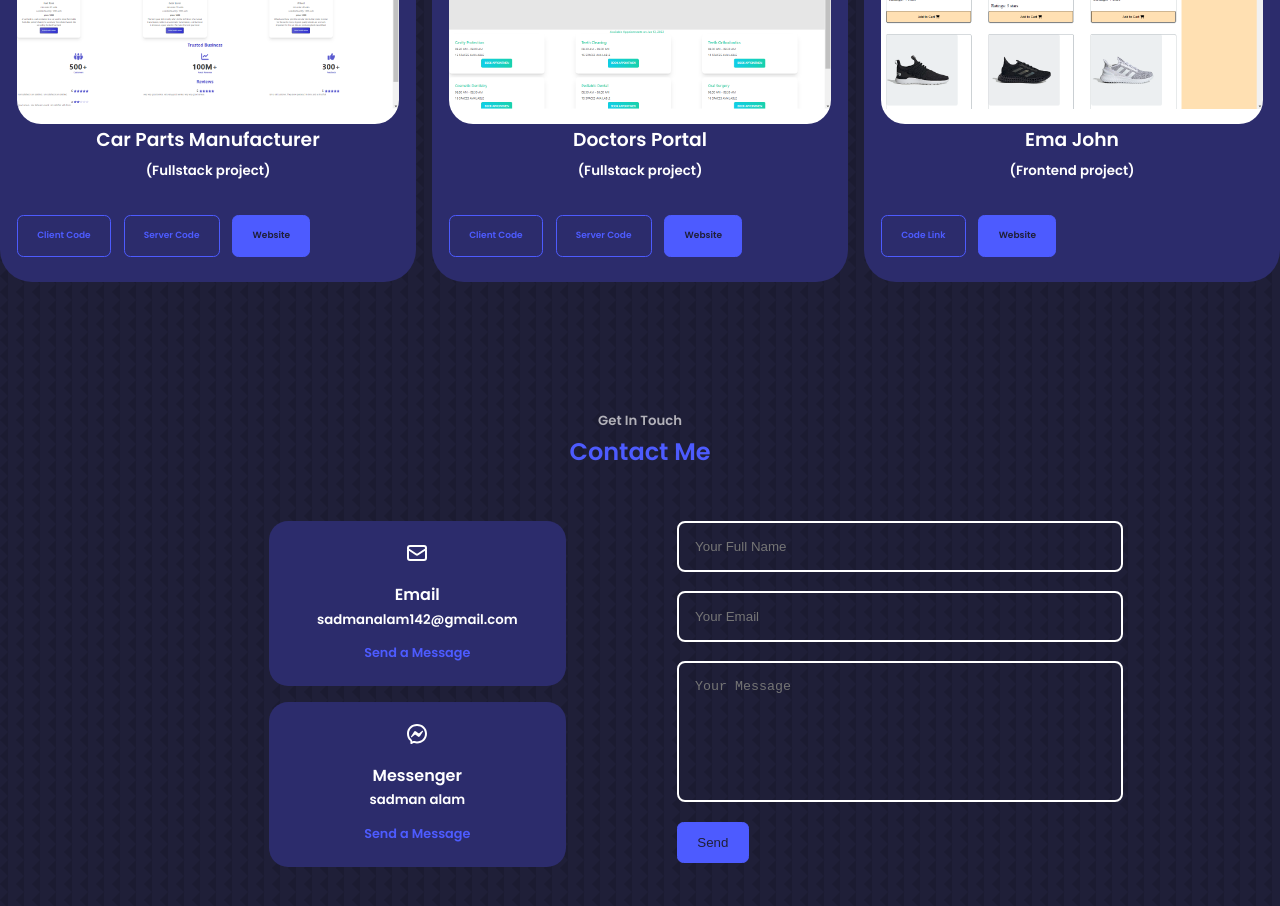
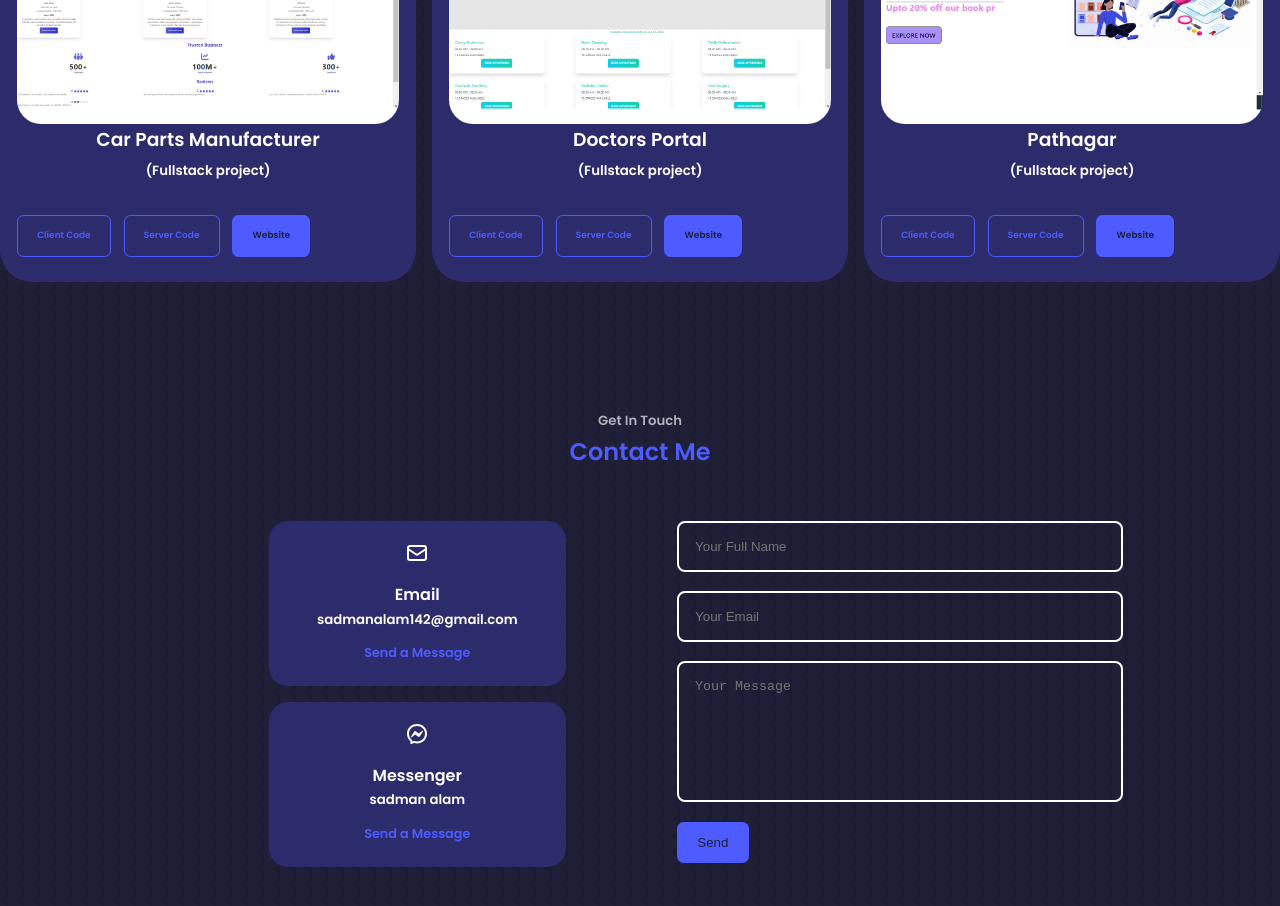
Before and after one commit to sadmanalam142/personal-portfolio, a React (Create React App) app: page / in a window 1280 px wide. Shown: the part 2420-3326 px from the top of the page. Built offline with nearby package versions, Linux system fonts and the light colour scheme.

Commit message:
project changed

```diff
--- a/src/components/Project/Project.js
+++ b/src/components/Project/Project.js
@@ -38,11 +38,12 @@ const Project = () => {
                     <div className='project__item-image'>
                         <img src={project3} alt="first" />
                     </div>
-                    <h3>Ema John</h3>
-                    <p><small>(Frontend project)</small></p>
+                    <h3>Pathagar</h3>
+                    <p><small>(Fullstack project)</small></p>
                     <div className='project__item-cta'>
-                        <a target='_blank' href="https://github.com/sadmanalam142/ema-john" className='btn'>Code Link</a>
-                        <a target='_blank' href="https://astonishing-souffle-e74436.netlify.app/" className='btn btn-primary'>Website</a>
+                    <a target='_blank' href="https://github.com/Rafsan12/pathagar" className='btn'>Client Code</a>
+                        <a target='_blank' href="https://github.com/sadmanalam142/pathagar-server" className='btn'>Server Code</a>
+                        <a target='_blank' href="https://pathagar-7e2af.firebaseapp.com/" className='btn btn-primary'>Website</a>
                     </div>
                 </article>
             </div>
```
Also changed, not shown: src/assets/project3.png.
